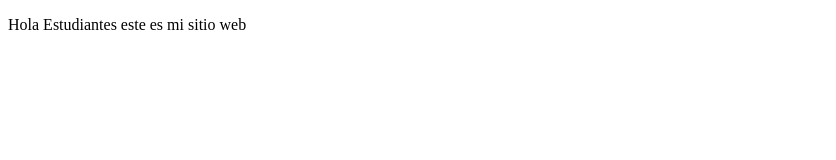
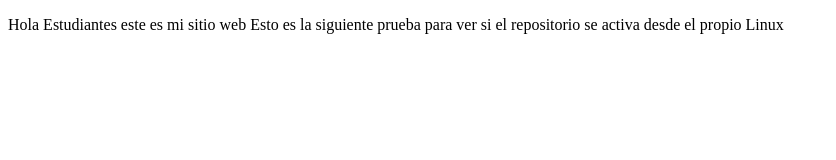
Before and after one commit to fonefen/projectdemoCursoPrework, a plain HTML site: page index.html in a window 1280 px wide. Shown: the whole page, without its empty margins (0-836 px from the left). Drawn offline with Linux system fonts and the light colour scheme.

Commit message:
cambios desde linux

```diff
--- a/index.html
+++ b/index.html
@@ -9,6 +9,8 @@
 <body>
     <p>
         Hola Estudiantes este es mi sitio web
+        Esto es la siguiente prueba para ver si el repositorio se activa
+        desde el propio Linux
     </p>
 </body>
 </html>
```
